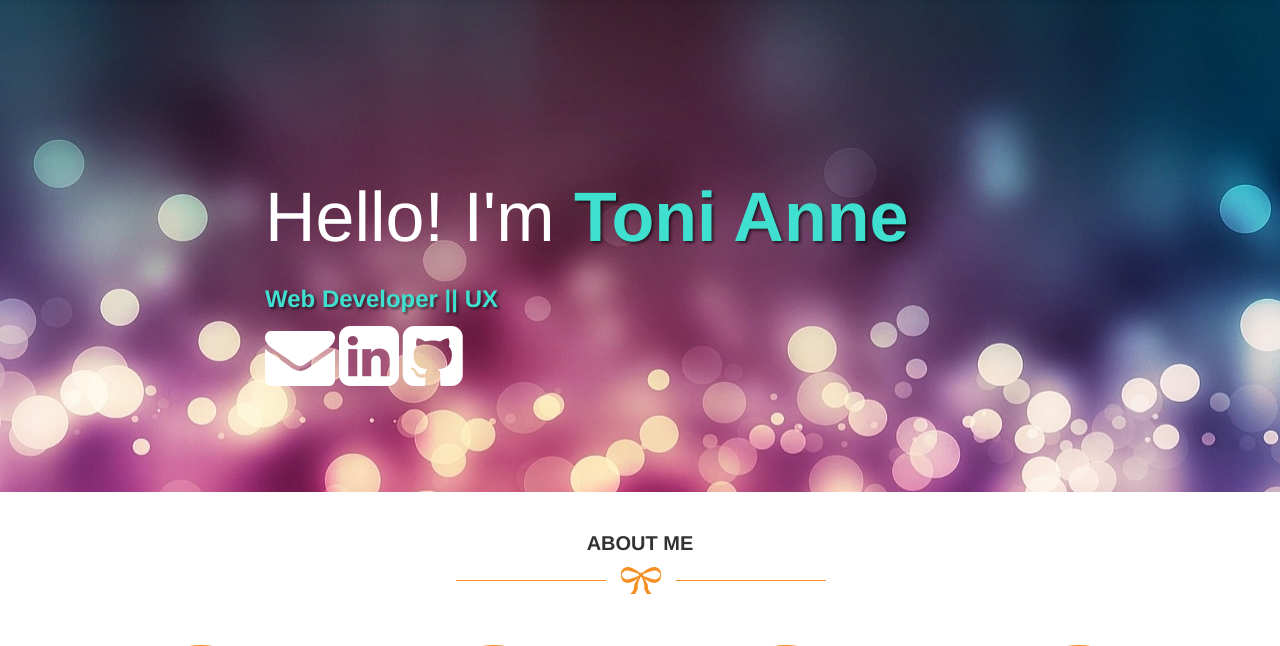
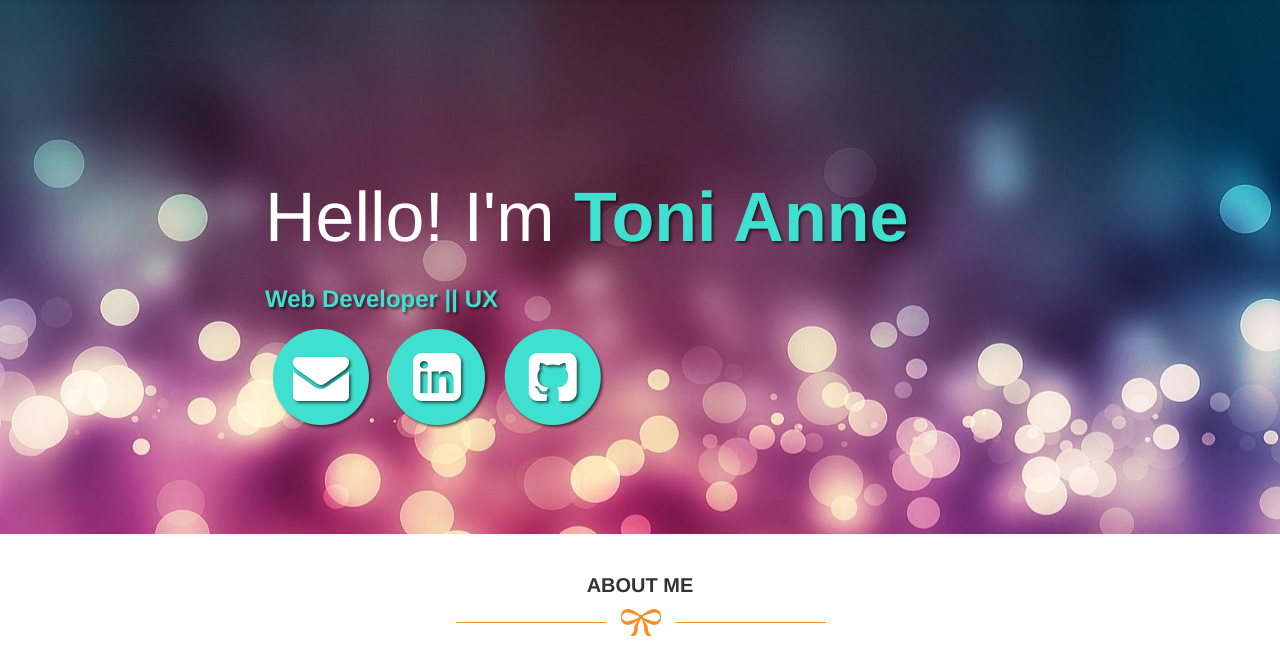
Before and after one commit to tonianner/tonianner.github.io, a PHP site: page /indexReal.html in a window 1280 px wide. Shown: the part 51-697 px from the top of the page. Run offline with PHP 8.4, Linux system fonts and the light colour scheme; grey boxes labelled with a size stand in for pictures from a placeholder-image service; some libraries are stand-ins or nearby versions.

Commit message:
used fontawseome stack

```diff
--- a/assets/css/main.css
+++ b/assets/css/main.css
@@ -38,7 +38,14 @@ body {
 footer {
   background-color: #f3f3f3;
   border-top: 4px solid #f78e21;
-  margin-top: 120px;
+}
+
+.blue {
+  color: #09F;
+}
+
+.green {
+  color: #0A0;
 }
 
 
--- a/indexReal.html
+++ b/indexReal.html
@@ -43,9 +43,21 @@ http://www.templatemo.com/free-website-templates/417-grill
           <h1>Hello! I'm <span>Toni Anne</span></h1>
           <h3><span>Web Developer || UX </span></h3>
           <div>
-            <i class="fa fa-envelope fa-5x"></i>
-            <i class="fa fa-linkedin-square fa-5x"></i>
-            <i class="fa fa-github-square fa-5x"></i>
+            <span class="fa-stack fa-4x">
+              <i class="fa fa-circle fa-stack-2x"></i>
+              <i class="fa fa-envelope fa-stack-1x fa-inverse"></i>
+            </span>
+
+            <span class="fa-stack fa-4x">
+              <i class="fa fa-circle fa-stack-2x"></i>
+              <i class="fa fa-linkedin-square fa-stack-1x fa-inverse"></i>
+            </span>
+
+            <span class="fa-stack fa-4x">
+              <i class="fa fa-circle fa-stack-2x"></i>
+              <i class="fa fa-github-square fa-stack-1x fa-inverse"></i>
+            </span>
+
           </div>
         </div>
       </div>
@@ -311,8 +323,6 @@ http://www.templatemo.com/free-website-templates/417-grill
     </p>
   </footer>
 
-
-
   <script src="assets/js/jquery-1.11.3.min.js"></script>
   <script src="assets/js/bootstrap.min.js"></script>
   <script src="assets/js/main.js"></script>
```
